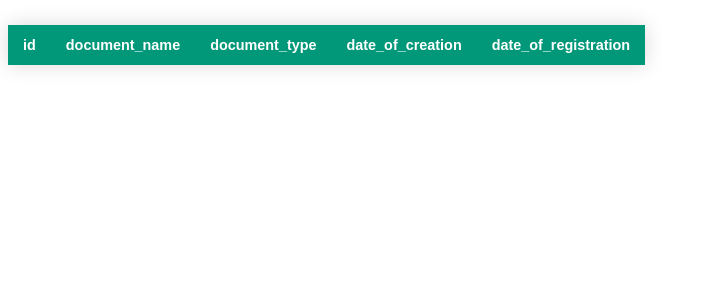
After one commit to Vadbeg/BusinessDocumentation, a Flask app: page /documents in a window 1280 px wide. The commit adds this page. Shown: the top 300 px of the page, without its empty margins (0-708 px from the left). Run offline with Flask 2, Linux system fonts and the light colour scheme; data that the repository does not hold is empty; some libraries are stand-ins or nearby versions.

Commit message:
Database interaction files were added. Database view functions and html files were added.

```diff
--- a/modules/api/routes.py
+++ b/modules/api/routes.py
@@ -1,8 +1,14 @@
 from flask import (Blueprint, Flask,
                    render_template)
 
+from modules.database.database_interactions import create_connection, close_connection
+from modules.database.document import Document
+from modules.database.user import User
+from modules.database.task import Task
+
 
 blue_print = Blueprint('Business documentation', __name__)
+connection, cursor = create_connection()
 
 
 @blue_print.route('/')
@@ -11,5 +17,32 @@ def home():
     return render_template('pages/home.html')
 
 
+@blue_print.route('/users')
+def show_users():
+    user = User(connection=connection, cursor=cursor)
+
+    all_users = user.get_all_users()
+
+    context = {
+        'all_users': all_users
+    }
+
+    return render_template('pages/tables/users.html', **context)
+
+
+@blue_print.route('/documents')
+def show_documents():
+    document = Document(connection=connection, cursor=cursor)
+
+    all_documents = document.get_all_documents()
+
+    context = {
+        'all_documents': all_documents
+    }
+
+    return render_template('pages/tables/documents.html', **context)
+
+
+
 if __name__ == '__main__':
     blue_print.run(host='127.0.0.1', port='8000')
--- a/modules/api/static/style.css
+++ b/modules/api/static/style.css
@@ -1,134 +1,37 @@
-html {
-  font-family: sans-serif;
-  background: #eee;
-  padding: 1rem;
+
+.styled-table {
+    border-collapse: collapse;
+    margin: 25px 0;
+    font-size: 0.9em;
+    font-family: sans-serif;
+    min-width: 400px;
+    box-shadow: 0 0 20px rgba(0, 0, 0, 0.15);
 }
 
-body {
-  max-width: 960px;
-  margin: 0 auto;
-  background: white;
+.styled-table thead tr {
+    background-color: #009879;
+    color: #ffffff;
+    text-align: left;
 }
 
-h1, h2, h3, h4, h5, h6 {
-  font-family: serif;
-  color: #377ba8;
-  margin: 1rem 0;
+.styled-table th,
+.styled-table td {
+    padding: 12px 15px;
 }
 
-a {
-  color: #377ba8;
+.styled-table tbody tr {
+    border-bottom: 1px solid #dddddd;
 }
 
-hr {
-  border: none;
-  border-top: 1px solid lightgray;
+.styled-table tbody tr:nth-of-type(even) {
+    background-color: #f3f3f3;
 }
 
-nav {
-  background: lightgray;
-  display: flex;
-  align-items: center;
-  padding: 0 0.5rem;
+.styled-table tbody tr:last-of-type {
+    border-bottom: 2px solid #009879;
 }
 
-nav h1 {
-  flex: auto;
-  margin: 0;
+.styled-table tbody tr.active-row {
+    font-weight: bold;
+    color: #009879;
 }
-
-nav h1 a {
-  text-decoration: none;
-  padding: 0.25rem 0.5rem;
-}
-
-nav ul  {
-  display: flex;
-  list-style: none;
-  margin: 0;
-  padding: 0;
-}
-
-nav ul li a, nav ul li span, header .action {
-  display: block;
-  padding: 0.5rem;
-}
-
-.content {
-  padding: 0 1rem 1rem;
-}
-
-.content > header {
-  border-bottom: 1px solid lightgray;
-  display: flex;
-  align-items: flex-end;
-}
-
-.content > header h1 {
-  flex: auto;
-  margin: 1rem 0 0.25rem 0;
-}
-
-.flash {
-  margin: 1em 0;
-  padding: 1em;
-  background: #cae6f6;
-  border: 1px solid #377ba8;
-}
-
-.post > header {
-  display: flex;
-  align-items: flex-end;
-  font-size: 0.85em;
-}
-
-.post > header > div:first-of-type {
-  flex: auto;
-}
-
-.post > header h1 {
-  font-size: 1.5em;
-  margin-bottom: 0;
-}
-
-.post .about {
-  color: slategray;
-  font-style: italic;
-}
-
-.post .body {
-  white-space: pre-line;
-}
-
-.content:last-child {
-  margin-bottom: 0;
-}
-
-.content form {
-  margin: 1em 0;
-  display: flex;
-  flex-direction: column;
-}
-
-.content label {
-  font-weight: bold;
-  margin-bottom: 0.5em;
-}
-
-.content input, .content textarea {
-  margin-bottom: 1em;
-}
-
-.content textarea {
-  min-height: 12em;
-  resize: vertical;
-}
-
-input.danger {
-  color: #cc2f2e;
-}
-
-input[type=submit] {
-  align-self: start;
-  min-width: 10em;
-}
--- a/modules/api/templates/base.html
+++ b/modules/api/templates/base.html
@@ -3,7 +3,11 @@
 <head>
     <meta charset="UTF-8">
     <title>{% block title %}{% endblock %}</title>
-    <link rel="stylesheet" href="{{ url_for('static', filename='style.css') }}">
+<!--    <link rel="stylesheet" href="https://maxcdn.bootstrapcdn.com/bootstrap/4.0.0/css/bootstrap.min.css"-->
+<!--          integrity="sha384-Gn5384xqQ1aoWXA+058RXPxPg6fy4IWvTNh0E263XmFcJlSAwiGgFAW/dAiS6JXm"-->
+<!--          crossorigin="anonymous">-->
+    <link rel="stylesheet" href="{{ url_for('static', filename='style.css') }}" />
+
 </head>
 <body>
 {% block content %}{% endblock %}
--- /dev/null
+++ b/modules/api/templates/pages/tables/documents.html
@@ -0,0 +1,32 @@
+{% extends 'base.html' %}
+
+{% block content %}
+
+<table class="styled-table">
+    <thead>
+        <tr>
+            <th>id</th>
+            <th>document_name</th>
+            <th>document_type</th>
+            <th>date_of_creation</th>
+            <th>date_of_registration</th>
+<!--            <th>Email</th>-->
+<!--            <th>Phone number</th>-->
+        </tr>
+    </thead>
+    <tbody>
+    {% for curr_document in all_documents %}
+    <tr>
+        <td>{{ curr_document.id }}</td>
+        <td>{{ curr_document.document_name }}</td>
+        <td>{{ curr_document.document_type }}</td>
+        <td>{{ curr_document.date_of_creation }}</td>
+        <td>{{ curr_document.date_of_registration }}</td>
+<!--        <td>{{ curr_document.email }}</td>-->
+<!--        <td>{{ curr_document.phone_number }}</td>-->
+    </tr>
+    {% endfor %}
+    </tbody>
+</table>
+
+{% endblock %}
--- /dev/null
+++ b/modules/database/document.py
@@ -0,0 +1,118 @@
+"""Module with interactions for document table"""
+
+from typing import List
+
+
+class Document:
+    COLUMNS_DOCUMENT = [
+        'id', 'document_name', 'document_type',
+        'date_of_creation', 'date_of_registration'
+    ]
+
+    COLUMNS_DOCUMENT_CREATOR = ['document_id', 'creator_id']
+    COLUMNS_DOCUMENT_CONTROLLER = ['document_id', 'controller_id']
+
+    def __init__(self, connection, cursor):
+        """
+        Class for faster interactions with document table
+
+        :param connection: connection to database
+        :param cursor: cursor for database
+        """
+
+        self.connection = connection
+        self.cursor = cursor
+
+    def add_document(self, document_name, document_type,
+                     date_of_creation, date_of_registration,
+                     creators_ids: List[int], controllers_ids: List[int]):
+        add_document_query = """
+INSERT INTO document (document_name, document_type, date_of_creation, date_of_registration)
+VALUES (%s, %s, %s, %s)
+        """
+
+        val = [document_name, document_type, date_of_creation, date_of_registration]
+
+        self.cursor.execute(add_document_query, val)
+        self.connection.commit()
+
+        document_id = self.cursor.lastrowid
+
+        for curr_creator_id in creators_ids:
+            self.__add_document_creator__(document_id=document_id, creator_id=curr_creator_id)
+
+        for curr_controller_id in controllers_ids:
+            self.__add_document_controller__(document_id=document_id, controller_id=curr_controller_id)
+
+    def __add_document_creator__(self, document_id, creator_id):
+        add_document_creator_query = """
+INSERT INTO document_creator (document_id, creator_id)
+VALUES (%s, %s)
+        """
+
+        val = [document_id, creator_id]
+
+        self.cursor.execute(add_document_creator_query, val)
+        self.connection.commit()
+
+    def __add_document_controller__(self, document_id, controller_id):
+        add_document_controller_query = """
+INSERT INTO document_controller (document_id, controller_id)
+VALUES (%s, %s)
+        """
+
+        val = [document_id, controller_id]
+
+        self.cursor.execute(add_document_controller_query, val)
+        self.connection.commit()
+
+    def __get_document_creators__(self, document_id):
+        get_all_document_creators_query = """
+SELECT creator_id
+FROM document_creator
+WHERE document_id = %s
+        """
+        val = [document_id]
+
+        self.cursor.execute(get_all_document_creators_query, val)
+        all_document_creators_id = self.cursor.fetchall()
+
+        # used it to flatten list of tuples
+        # :url:  https://stackoverflow.com/questions/10632839/transform-list-of-tuples-into-a-flat-list-or-a-matrix
+        all_document_creators_id = list(sum(all_document_creators_id, ()))
+
+        return all_document_creators_id
+
+    def __get_document_controllers__(self, document_id):
+        get_all_document_controllers_query = """
+SELECT controller_id
+FROM document_controller
+WHERE document_id = %s
+        """
+        val = [document_id]
+
+        self.cursor.execute(get_all_document_controllers_query, val)
+        all_document_controllers_id = self.cursor.fetchall()
+
+        # used it to flatten list of tuples
+        # :url:  https://stackoverflow.com/questions/10632839/transform-list-of-tuples-into-a-flat-list-or-a-matrix
+        all_document_controllers_id = list(sum(all_document_controllers_id, ()))
+
+        return all_document_controllers_id
+
+    def get_all_documents(self):
+        get_all_documents_query = """
+SELECT *
+FROM document
+        """
+
+        self.cursor.execute(get_all_documents_query)
+        all_documents = self.cursor.fetchall()
+
+        all_documents = [dict(zip(self.COLUMNS_DOCUMENT, curr_user)) for curr_user in all_documents]
+
+        for curr_document in all_documents:
+            curr_document['controllers'] = self.__get_document_controllers__(curr_document['id'])
+            curr_document['creators'] = self.__get_document_creators__(curr_document['id'])
+
+        return all_documents
```
Also changed, not shown: database/schemas.sql (+21 -14 lines), modules/api/templates/pages/tables/users.html (added, +32 -0 lines), modules/database/database_interactions.py (added, +83 -0 lines), modules/database/task.py (added, +43 -0 lines), modules/database/user.py (added, +44 -0 lines), modules/database/__init__.py (added), 1 other file.
